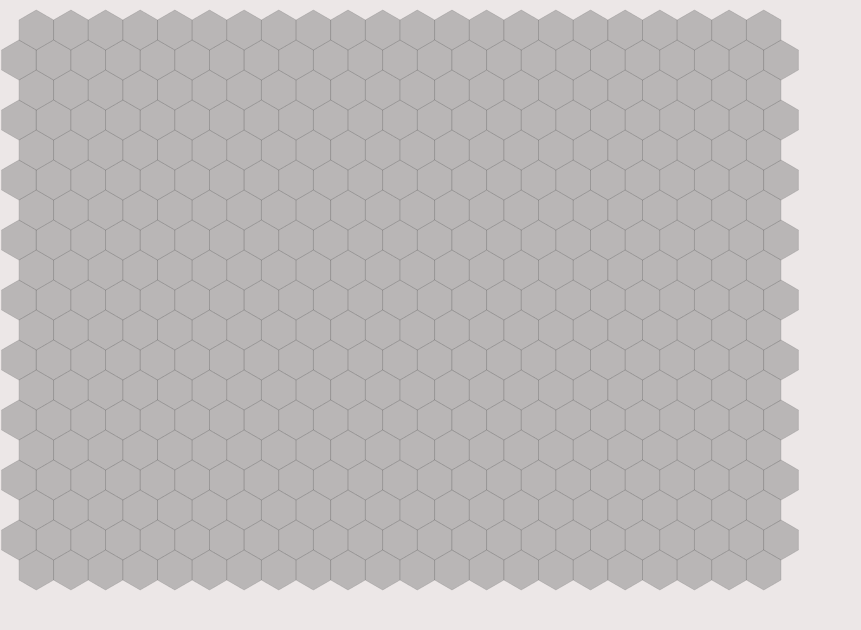
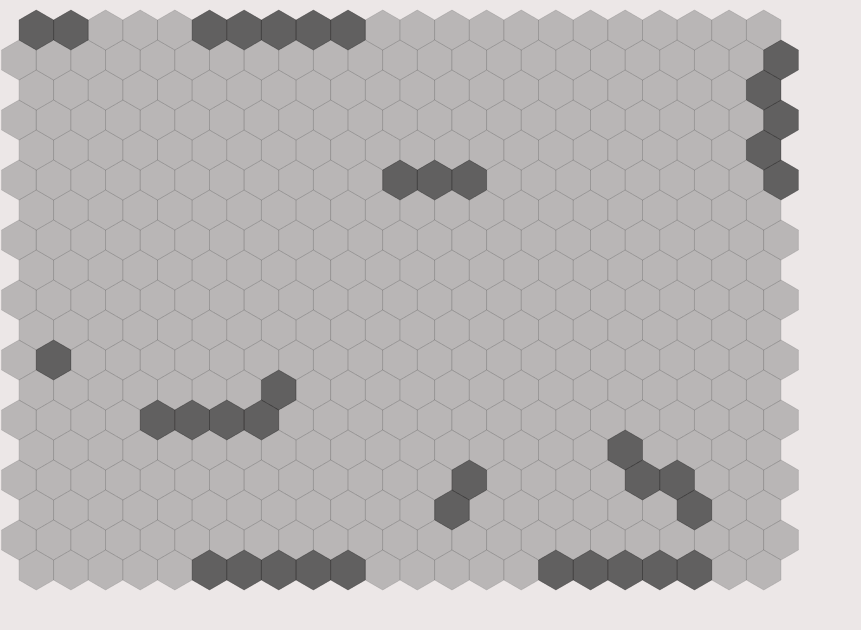
Before and after one commit to 97-ozzy/visualizer-bfs, a React (Vite) app: page / in a window 1280 px wide. Shown: the top 630 px of the page, without its empty margins (0-861 px from the left). Built offline with nearby package versions, Linux system fonts and the light colour scheme.

Commit message:
added hexPathMap

```diff
--- a/src/BFS/BFS.jsx
+++ b/src/BFS/BFS.jsx
@@ -1,5 +1,46 @@
 import React, { useState, useEffect } from "react";
 import "./BFS.css"
+
+let DUMMY_OBSTACLES = [
+  {"q": -1, "r": 6, "s": -5},
+  {"q": -6, "r": -9, "s": 15},
+  {"q": -5, "r": -9, "s": 14},
+  {"q": -2, "r": 7, "s": -5},
+  {"q": 4, "r": -4, "s": 0},
+  {"q": 3, "r": -4, "s": 1},
+  {"q": 2, "r": -4, "s": 2},
+  {"q": 15, "r": -8, "s": -7},
+  {"q": 14, "r": -7, "s": -7},
+  {"q": 14, "r": -6, "s": -8},
+  {"q": 13, "r": -5, "s": -8},
+  {"q": 13, "r": -4, "s": 4},
+  {"q": 4, "r": 9, "s": -13},
+  {"q": 3, "r": 9, "s": -12},
+  {"q": 2, "r": 9, "s": -11},
+  {"q": 1, "r": 9, "s": -10},
+  {"q": 0, "r": 9, "s": -9},
+  {"q": -5, "r": 3, "s": 2},
+  {"q": -7, "r": 4, "s": 3},
+  {"q": -6, "r": 4, "s": 2},
+  {"q": -8, "r": 4, "s": 4},
+  {"q": -9, "r": 4, "s": 5},
+  {"q": -10, "r": 9, "s": 1},
+  {"q": -9, "r": 9, "s": 0},
+  {"q": -8, "r": 9, "s": -1},
+  {"q": -7, "r": 9, "s": -2},
+  {"q": -6, "r": 9, "s": -3},
+  {"q": -11, "r": 2, "s": 11},
+  {"q": 0, "r": -9, "s": 9},
+  {"q": 1, "r": -9, "s": 8},
+  {"q": 2, "r": -9, "s": 7},
+  {"q": 3, "r": -9, "s": -7},
+  {"q": 4, "r": 5, "s": -9},
+  {"q": 4, "r": 6, "s": -10},
+  {"q": 5, "r": 6, "s": -11},
+  {"q": 5, "r": 7, "s": -12},
+  {"q": -1, "r": -9, "s": 10},
+]
+
 
 function BFS() {
   const hexSize = 20;
@@ -7,11 +48,22 @@ function BFS() {
   const canvasSize = { canvasWidth: 800, canvasHeight: 600 };
   const canvasHex = React.createRef();
   const canvasInteraction = React.createRef();
-  const [hexParametres, setHexParametres] = useState(null);
+  const canvasView = React.createRef();
+  const [hexParametres, setHexParametres] = useState({
+    hexWidth: 0,
+    hexHeight: 0,
+    vertDist: 0,
+    horizDist: 0,
+  });
   const [canvasPosition, setCanvasPosition] = useState({ left: 0, right: 0, top: 0, bottom: 0 });
   const [currentHex, setCurrentHex] = useState({q: 0, r: 0, s: 0, x:0, y:0});
   const [currentDistanceLine, setCurrentDistanceLine] = useState(0);
-  const [obstacles, setObstacles] = useState([]);
+  const [obstacles, setObstacles] = useState(DUMMY_OBSTACLES);
+  const [playerPosition, setPlayerPosition] = useState({q: 0, r: 0, s: 0});
+  const [cameFrom, setCameFrom] = useState({});
+  const [hexPath, setHexPath] = useState([]);
+  const [path, setPath] = useState();
+  const [hexPathMap, setHexPathMap] = useState([]);
 
   const handleMouseMove = (e) => {
     const {left, right, top, bottom} = canvasPosition;
@@ -23,7 +75,7 @@ function BFS() {
     const {q,r,s} = cubeRound(pixelToHex(Point(offsetX, offsetY)));
     const {x, y} = hexToPixel(Hex(q, r, s));
     getDistanceLine(Hex(0,0,0), Hex(q,r,s));
-    console.log(currentDistanceLine);
+    //console.log(currentDistanceLine);
     if ((x>hexWidth/2 && x <canvasWidth -hexWidth/2)&&
             (y> hexHeight/2 && y< canvasHeight - hexHeight/2)){
         setCurrentHex({q, r, s, x, y});
@@ -31,7 +83,7 @@ function BFS() {
   };
 
   const handleClick = () =>{
-    addObstacles();
+
   }
 
   const getCanvasPosition=(canvasID)=>{
@@ -82,8 +134,8 @@ function BFS() {
     let rTopSide = Math.round(hexOrigin.y / (hexHeight / 2));
     let rBottomSide =
       Math.round((canvasHeight - hexOrigin.y) / (hexHeight / 2));
-
-    let p =0; // var
+    let hexPathMap = []
+    let p =0;
     for (let r = 0; r<=rBottomSide; r++){
         if (r%2 === 0 && r !==0) {p++};
 
@@ -92,7 +144,11 @@ function BFS() {
         if ((x>hexWidth/2 && x <canvasWidth -hexWidth/2)&&
             (y> hexHeight/2 && y< canvasHeight - hexHeight/2)){
                 drawHex(canvasHex, Point(x, y),1,"black", "grey");
-               // drawHexCoordinates(canvasHex, Point(x, y), Hex(q-p, r, -(q-p)-r));
+                //drawHexCoordinates(canvasHex, Point(x, y), Hex(q-p, r, -(q-p)-r));
+                let bottomH = JSON.stringify(Hex(q-p, r, -(q-p)-r));
+                if(!obstacles.includes(bottomH)){
+                  hexPathMap.push(bottomH);
+                }
             }
     }
     }
@@ -105,10 +161,17 @@ function BFS() {
         if ((x>hexWidth/2 && x <canvasWidth -hexWidth/2)&&
             (y> hexHeight/2 && y< canvasHeight - hexHeight/2)){
                 drawHex(canvasHex, Point(x, y),1,"black", "grey");
-               // drawHexCoordinates(canvasHex, Point(x, y), Hex(q+n, r, -(q+n)-r));
+               //drawHexCoordinates(canvasHex, Point(x, y), Hex(q+n, r, -(q+n)-r));
+               let topH = JSON.stringify(Hex(q+n, r, -(q+n)-r));
+                if(!obstacles.includes(topH)){
+                  hexPathMap.push(topH);
+                }
             }
+        }
     }
-    }
+    setHexPathMap(hexPathMap);
+    breafthFirstSearch(playerPosition);
+
   };
 
   const hexToPixel = (h) => {
@@ -225,22 +288,40 @@ function BFS() {
     ctx.fill();
   };
 
-  const addObstacles=()=>{
-    let obs = obstacles;
-    if (!obs.includes(JSON.stringify(currentHex))){
-        obs = [].concat(obs, JSON.stringify(currentHex));
-    }
-    else {
-        obs.map((l, i)=>{
-            if (l === JSON.stringify(currentHex)){
-                obs = obs.slice(0,i).concat(obs.slice(i+1));
-            }
-        })
-    }
-    setObstacles(obs);
+  const drawObstacles=()=>{
+    obstacles.map((l)=>{
+      const {q,r,s} = l;
+      const {x,y} = hexToPixel(Hex(q,r,s));
+      drawHex(canvasHex, Point(x,y), 1, "black", "black")
+    })
   }
 
+  const getNeighbors= (h) =>{
+    let arr = [];
+    for (let i = 0; i<=5; i++){
+      const {q,r,s} = getCubeNeighbor(Hex(h.q, h.r, h.s), i);
+      arr.push(Hex(q,r,s))
+    }
+    return arr
+  }
 
+  const breafthFirstSearch = (inputPlayerPosition) =>{
+    let frontier = [inputPlayerPosition];
+    let localCameFrom = {};
+    localCameFrom[JSON.stringify(inputPlayerPosition)] = JSON.stringify(inputPlayerPosition);
+    while (frontier.length !== 0){
+      let current = frontier.shift();
+      let arr = getNeighbors(current);
+      arr.map(l=>{
+        if(!localCameFrom.hasOwnProperty(JSON.stringify(l))&& hexPathMap.includes(JSON.stringify(l))){
+          frontier.push(l);
+          localCameFrom[JSON.stringify(l)] = JSON.stringify(current);
+        }
+      })
+
+    }
+   setCameFrom(localCameFrom);
+}
 
 
 
@@ -259,7 +340,7 @@ function BFS() {
         }
       }
       obstacles.map(l=>{
-        const { q, r, s, x, y } = JSON.parse(l);
+        const { q, r, s, x, y } = l;
         drawHex(canvasInteraction, Point(x, y), 1, "black",  "black");
       })
       //drawNeighbors(Hex(q,r,s));
@@ -272,16 +353,21 @@ function BFS() {
   useEffect(() => {
     const { canvasWidth, canvasHeight } = canvasSize;
     const hexCanvas = canvasHex.current; // Access the actual HTMLCanvasElement
-
     hexCanvas.width = canvasWidth;
     hexCanvas.height = canvasHeight;
 
-    const coordinatesCanvas = canvasInteraction.current;
-    coordinatesCanvas.width = canvasWidth;
-    coordinatesCanvas.height = canvasHeight;
+    const interactionCanvas = canvasInteraction.current;
+    interactionCanvas.width = canvasWidth;
+    interactionCanvas.height = canvasHeight;
+
+    const viewCanvas = canvasView.current;
+    viewCanvas.width = canvasWidth;
+    viewCanvas.height = canvasHeight;
 
     getCanvasPosition(canvasInteraction);
+    drawHex(canvasInteraction, Point(playerPosition.x, playerPosition.y), 1, "black", "grey", 0.2)
     drawHexes();
+    drawObstacles();
   }, []);
 
 
@@ -289,9 +375,11 @@ function BFS() {
     <div className="BFS">
       <canvas ref={canvasHex} ></canvas>
       {/*<canvas ref={canvasCoordinates} ></canvas>*/}
+      <canvas ref={canvasView}></canvas>
       <canvas ref={canvasInteraction} onMouseMove={handleMouseMove} onClick={handleClick}></canvas>
     </div>
   );
+
 }
 
 export default BFS;
```
